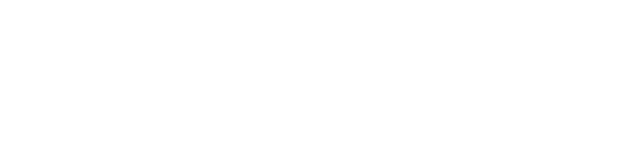
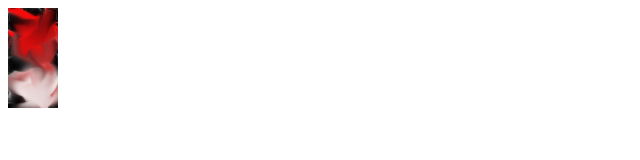
Before and after one commit to sara2945/sprite-, a plain HTML site: page index.html in a window 1280 px wide. Shown: the whole page, without its empty margins (0-640 px from the left). Drawn offline with Linux system fonts and the light colour scheme.

Commit message:
Update index.html

```diff
--- a/index.html
+++ b/index.html
@@ -5,6 +5,6 @@
 <meta charset="utf-8">
 </head>
 <body>
-<img src="">
+<img src="sprite_50_100_2.png">
 </body>
 </html>
```
